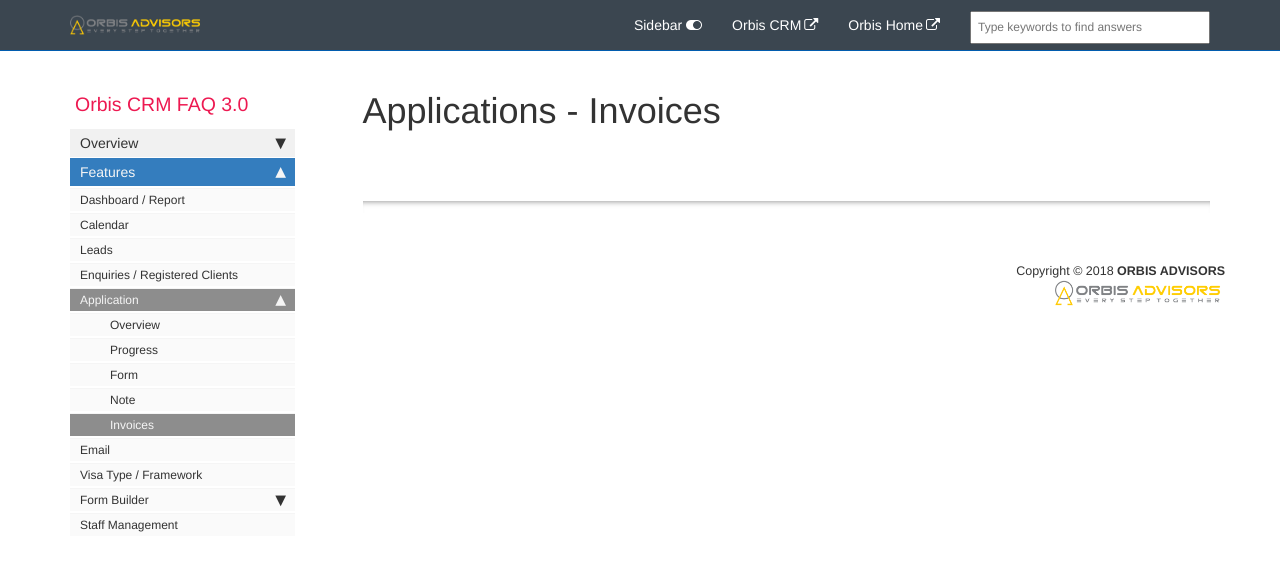
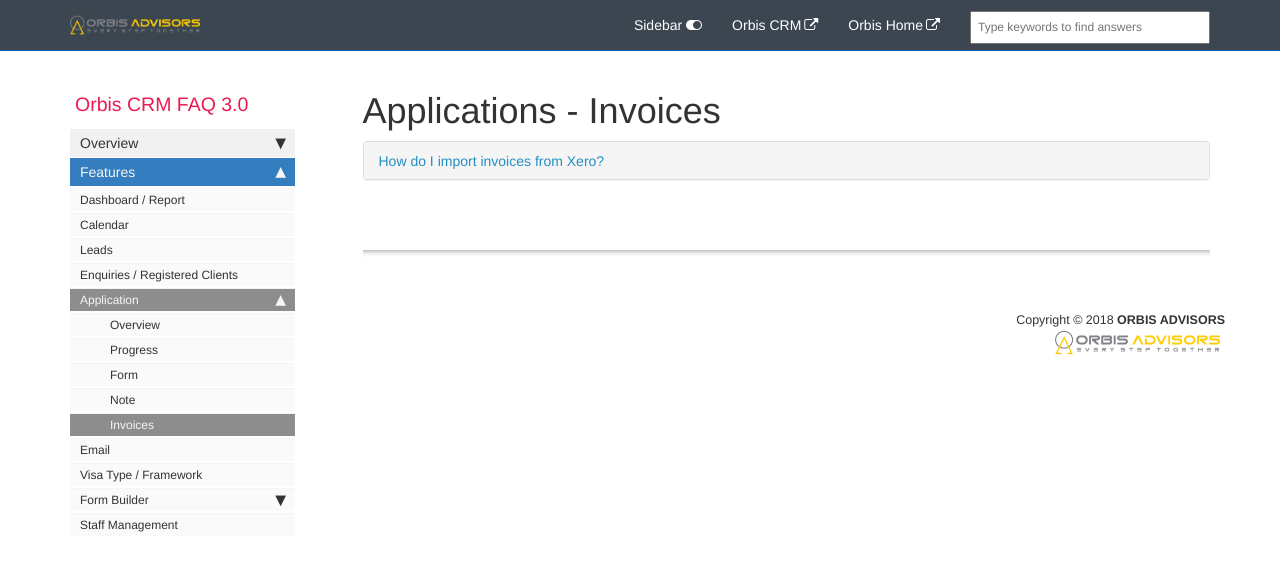
Before and after one commit to ndkhaivn/orbiscrm, a Jekyll site: the page built from pages/orbiscrm.faq/faq.applications_invoices.md, in a window 1280 px wide. Shown: the top 571 px of the page. Built offline with Jekyll 4.4.1, drawn with Linux system fonts in a browser that asks for light colours; comment, search, counter and statistics services are not loaded.

Commit message:
Add new Q&A for invoices and add many imgs

```diff
--- a/pages/orbiscrm.faq/faq.applications_invoices.md
+++ b/pages/orbiscrm.faq/faq.applications_invoices.md
@@ -2,13 +2,36 @@
 title: Applications - Invoices
 permalink: faq.applications_invoices.html
 sidebar: orbis_sidebar
-keywords: invoices
+keywords: invoices, invoice,
 toc: false
 folder: orbiscrm.faq
 ---
 
 <div class="panel-group" id="accordion">
-
+    <div class="panel panel-default">
+        <div class="panel-heading">
+            <h4 class="panel-title">
+                <a class="noCrossRef accordion-toggle" data-toggle="collapse" data-parent="#accordion" href="#how-do-i-import-invoice">
+                    How do I import invoices from Xero?
+                </a>
+            </h4>
+        </div>
+        <div id="how-do-i-import-invoice" class="panel-collapse collapse noCrossRef">
+            <div class="panel-body">
+                <ol>
+                    <li>Navigate to the specific <b>Application</b> > <b>Invoices</b> section
+                    </li>
+                    <li>Click the【<b>Import Invoice</b>】button
+                    </li>
+                    <li>Type(/Search) and select the invoice via <b>Invoice Number</b> or <b>Comments</b>
+                    </li>
+                    <li>Click the【<b>Import</b>】button
+                    </li>
+                </ol>
+            </div>
+        </div>
+    </div>
+    <!-- /.panel -->
 </div>
 <!-- /.panel-group -->
 
```
Also changed, not shown: images/Interaction Overview of Orbis CRM Users .png (added), images/crm_users_interaction/agent_icon.png (added), images/crm_users_interaction/registered.png (added), images/crm_users_interaction/unregistered_icon.png (added), images/crm_users_interaction/visitor_icon.png (added).
